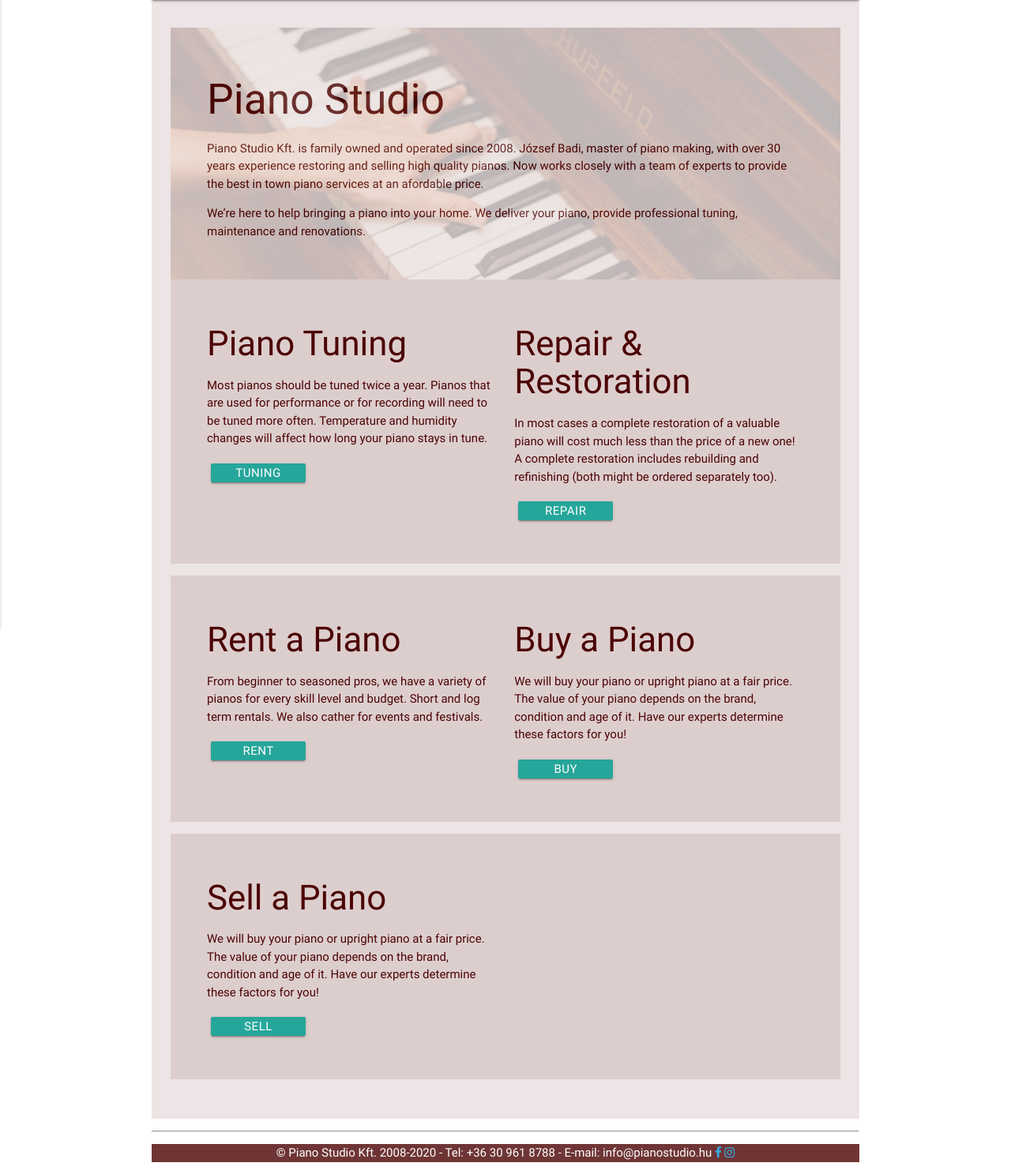
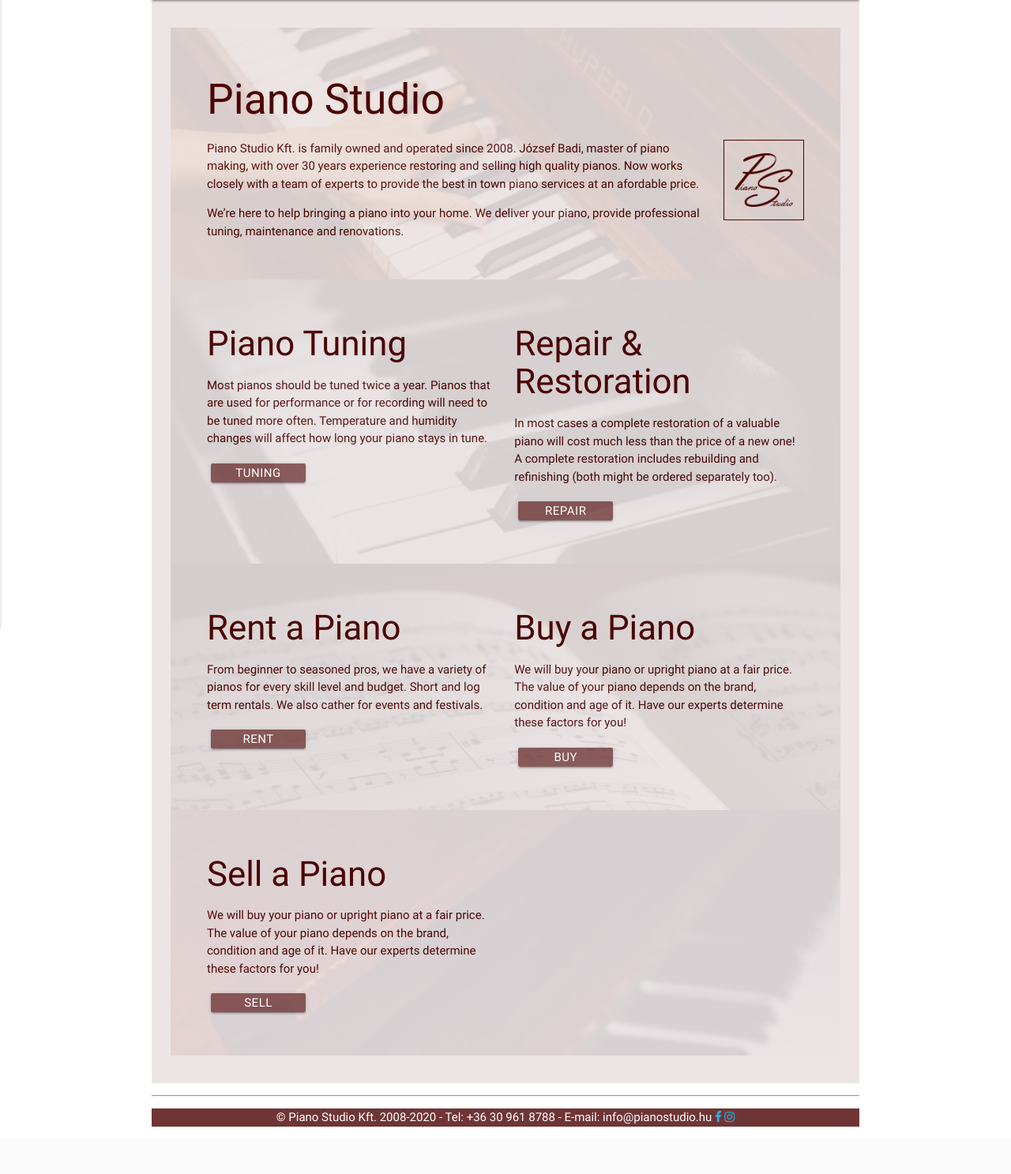
Before and after one commit to badiattila/pianostudioheroku, a Flask app: page / in a window 1280 px wide. Shown: the part 64-1551 px from the top of the page at 79% size. After the commit the page ends 1491 px from the top, so only its background shows below. Run offline with Flask 2, Linux system fonts and the light colour scheme; some libraries are stand-ins or nearby versions.

Commit message:
Final small changes on layout

```diff
--- a/static/css/style.css
+++ b/static/css/style.css
@@ -1,3 +1,5 @@
+/* Floating to left and right */
+
 .left {
   float: left;
 }
@@ -16,13 +18,26 @@
   width: 12vw;
 }
 
+.logo-pic {
+  padding: 1px;
+  border: 1px solid #4c0303;
+  float: right;
+  margin: 0 0 1em 1em;
+  width: 8vw;
+}
+
 .galery-pic {
   padding: 1px;
   border: 1px solid #4c0303;
   margin: 0 0 1em 1em;
+  /*max-width: 12vw;*/
+  /*max-height: 12vw;*/
   width: 12vw;
+  height: 12vw;
   vertical-align: middle;
 }
+
+/* Button formatting to blend in color scheme + hover effect with opacity */
 
 .btn_small {
   height: 24px;
@@ -40,6 +55,18 @@
   padding: 0 0.5em;
 }
 
+.btn {
+  background: rgba(76, 3, 3, 0.6);
+  color: white;
+}
+
+.btn:hover {
+  background: rgba(76, 3, 3, 0.9);
+  color: white;
+}
+
+/*  A simple footer formatting  */
+
 .footer {
   color: white;
   opacity: 0.8;
@@ -47,9 +74,13 @@
   text-align: center;
 }
 
+/*Setting a class to set main color scheme for any background*/
+
 .redbg {
-  background-color: #4c0303;
+  background-color: rgb(76, 3, 3);
 }
+
+/*Shift brand just a bit to avoid sticking to left */
 
 .nav-wrapper {
   padding-left: 10px;
@@ -64,14 +95,9 @@
   margin-bottom: 15px;
 }
 
-.dropdown-content {
-  width: max-content !important;
-  height: auto !important;
-}
-
 /* ID based background behaviour */
 
-.intro {
+.background-img-container {
   position: relative;
   overflow: hidden;
   color: rgba(76, 3, 3);
@@ -81,20 +107,28 @@
   margin-right: 0;
 }
 
-.intro img {
+.background-img-container>.img-to-back {
   position: absolute;
   left: 0;
   top: 0;
   width: 100%;
   height: auto;
   z-index: 1;
-  opacity: 0.2;
+  opacity: 0.1;
 }
 
-.intro h2 p {
-  padding: 150px;
-  text-align: center;
+.background-img-container>p,
+h1,
+h2,
+h3,
+h4 {
   z-index: 2;
   position: relative;
-  color: #fff;
 }
+
+/*Just a bit of adjustment to dropdowns */
+
+.dropdown-content {
+  width: max-content !important;
+  height: auto !important;
+}
--- a/static/js/instagram-information.js
+++ b/static/js/instagram-information.js
@@ -30,7 +30,7 @@ function fetchInstagramInformation(event) {
 
 function joinObj(a) {
     var out = [];
-    out.push('<h2>Gallery</h2>');
+    out.push('<h3>Gallery</h3>');
     out.push('<div class="row op s12">');
     for (var i = 0; i < a.length; i++) {
         out.push(a[i]);
--- a/templates/create_add.html
+++ b/templates/create_add.html
@@ -1,6 +1,6 @@
 {% extends 'base.html' %} {% block content %}
 <div class="op" id="advertise">
-    <h2>Create Add</h2>
+    <h3>Create Add</h3>
     <form action="{{ url_for('insert_add') }}" method="POST" enctype="multipart/form-data" class="col s12 op">
 
         <div class="row">
--- a/templates/index.html
+++ b/templates/index.html
@@ -1,18 +1,20 @@
 {% extends 'base.html' %} {% block content %}
 
 <div class="op">
-    <div class="row intro">
+    <div class="row background-img-container">
+        <img class="img-to-back" src="{{url_for('static', filename='pictures/4k-wallpaper-close-up-fingers-1246437.jpg')}}" alt="Piano Studio" />
         <div class="col s12">
-            <div class="">
+            <div>
                 <h2>Piano Studio</h2>
-                <img src="{{url_for('static', filename='pictures/4k-wallpaper-close-up-fingers-1246437.jpg')}}" alt="Piano Studio" />
+                <img class="logo-pic" src="{{url_for('static', filename='pictures/index.png')}}" alt="Piano Studio" />
                 <p>Piano Studio Kft. is family owned and operated since 2008. József Badi, master of piano making, with over 30 years experience restoring and selling high quality pianos. Now works closely with a team of experts to provide the best in town
                     piano services at an afordable price.</p>
                 <p>We’re here to help bringing a piano into your home. We deliver your piano, provide professional tuning, maintenance and renovations.</p>
             </div>
         </div>
     </div>
-    <div class="row op">
+    <div class="row background-img-container">
+        <img class="img-to-back" src="{{url_for('static', filename='pictures/compose-entertainment-music-14548.jpg')}}" alt="Piano Studio" />
         <div class="col s6">
             <h3>Piano Tuning</h3>
             <p>Most pianos should be tuned twice a year. Pianos that are used for performance or for recording will need to be tuned more often. Temperature and humidity changes will affect how long your piano stays in tune.</p>
@@ -24,7 +26,8 @@
             <p><a class="waves-effect waves-light btn btn_mid" href="{{url_for('services')}}" role="button">Repair</a></p>
         </div>
     </div>
-    <div class="row op">
+    <div class="row background-img-container">
+        <img class="img-to-back" src="{{url_for('static', filename='pictures/black-and-white-blur-document-164821.jpg')}}" alt="Piano Studio" />
         <div class="col s6">
             <h3>Rent a Piano</h3>
             <p>From beginner to seasoned pros, we have a variety of pianos for every skill level and budget. Short and log term rentals. We also cather for events and festivals. </p>
@@ -36,7 +39,8 @@
             <p><a class="waves-effect waves-light btn btn_mid" href="{{url_for('pianos_for_sale')}}" role="button">Buy</a></p>
         </div>
     </div>
-    <div class="row op">
+    <div class="row background-img-container">
+        <img class="img-to-back" src="{{url_for('static', filename='pictures/compose-music-piano-5934.jpg')}}" alt="Piano Studio" />
         <div class="col s6">
             <h3>Sell a Piano</h3>
             <p>We will buy your piano or upright piano at a fair price. The value of your piano depends on the brand, condition and age of it. Have our experts determine these factors for you!</p>
--- a/templates/rent.html
+++ b/templates/rent.html
@@ -6,7 +6,8 @@
     <p></p>
 
     <div>
-        <div class="op">
+        <div class="background-img-container">
+            <img class="img-to-back" src="{{url_for('static', filename='pictures/black-and-white-blur-document-164821.jpg')}}" alt="Piano Studio" />
             <h3>Rent a Piano</h3>
             <img class="right-teaser" src="{{url_for('static', filename='pictures/petrof.jpg')}}" alt="Rent" />
             <p>We offer a choice of upright and grand pianos for hire to suit your event or home study needs.</p>
--- a/templates/services.html
+++ b/templates/services.html
@@ -6,7 +6,8 @@
     <p></p>
 
     <div>
-        <div class="op" id="tuning">
+        <div class="background-img-container" id="tuning">
+            <img class="img-to-back" src="{{url_for('static', filename='pictures/black-and-white-blur-document-164821.jpg')}}" alt="Piano Studio" />
             <h3>Piano Tuning</h3>
             <img class="right-teaser" src="{{url_for('static', filename='pictures/pins.jpg')}}" alt="Piano Tuning" />
             <p>Piano Studio Kft offers a piano tuning service within 24 hours in most cases.</p>
@@ -19,7 +20,8 @@
             <h4>How long does it take?</h4>
             <p>The tuning procedure takes about one and a half hours. The technician also inspects the piano while tuning and warns you in time if your piano needs extra care.</p>
         </div>
-        <div class="op" id="renovation">
+        <div class="background-img-container" id="renovation">
+            <img class="img-to-back" src="{{url_for('static', filename='pictures/4k-wallpaper-close-up-fingers-1246437.jpg')}}" alt="Piano Studio" />
             <h3>Renovation</h3>
             <img class="right-teaser" src="{{url_for('static', filename='pictures/st.jpg')}}" alt="Piano Pins" />
             <p>In most cases a complete restoration of a valuable piano will cost much less than the price of a new one! A complete restoration includes internal renovation and refinishing (both might be ordered separately too).</p>
```
Also changed, not shown: 1 other file.
